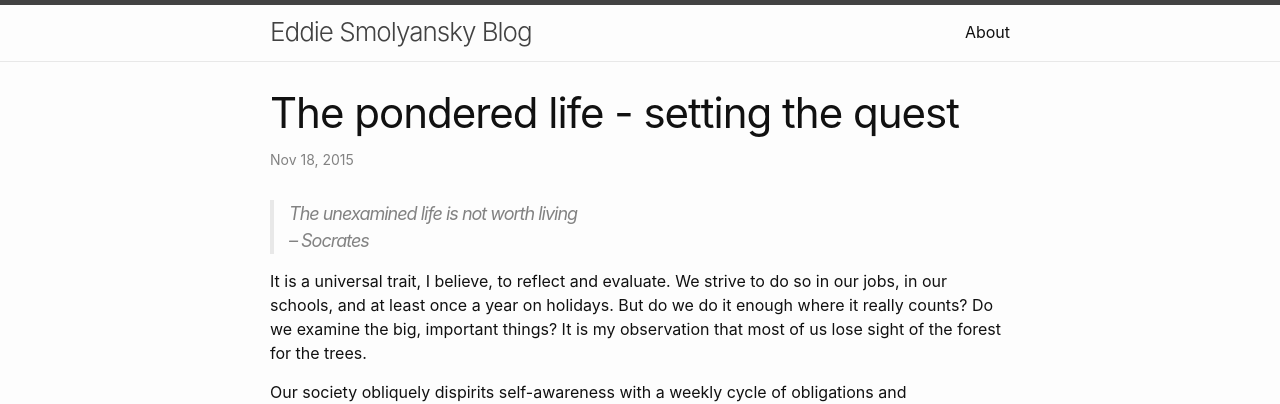
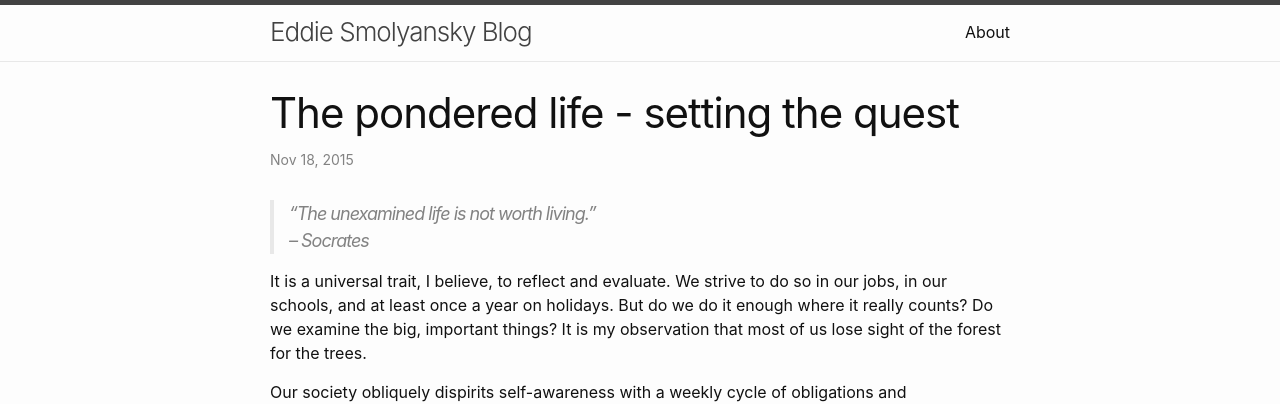
Before and after one commit to eddiesmo/eddiesmo.github.io, a Jekyll site: the page built from _posts/2015-11-18-the-pondered-life-setting-the-quest.md, in a window 1280 px wide. Shown: the top 404 px of the page. Built offline with Jekyll 4.4.1, drawn with Linux system fonts in a browser that asks for light colours.

```diff
--- a/_posts/2015-11-18-the-pondered-life-setting-the-quest.md
+++ b/_posts/2015-11-18-the-pondered-life-setting-the-quest.md
@@ -5,7 +5,7 @@ comments: true
 
 ---
 
-> The unexamined life is not worth living <br/>
+> "The unexamined life is not worth living." <br/>
 > – Socrates
 
 It is a universal trait, I believe, to reflect and evaluate. We strive to do so in our jobs, in our schools, and at least once a year on holidays. But do we do it enough where it really counts? Do we examine the big, important things? It is my observation that most of us lose sight of the forest for the trees.
```
Also changed, not shown: 1 other file.
